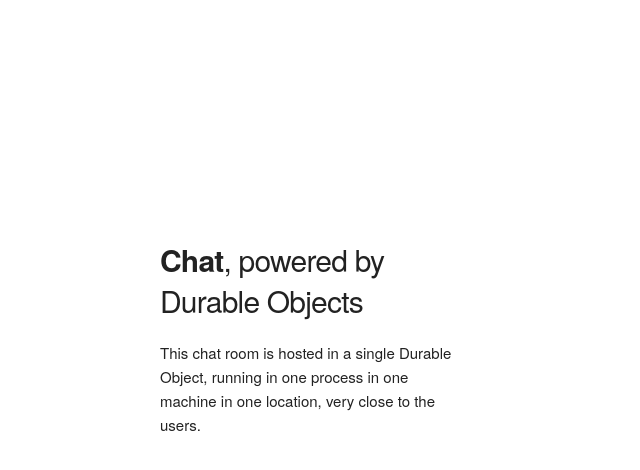
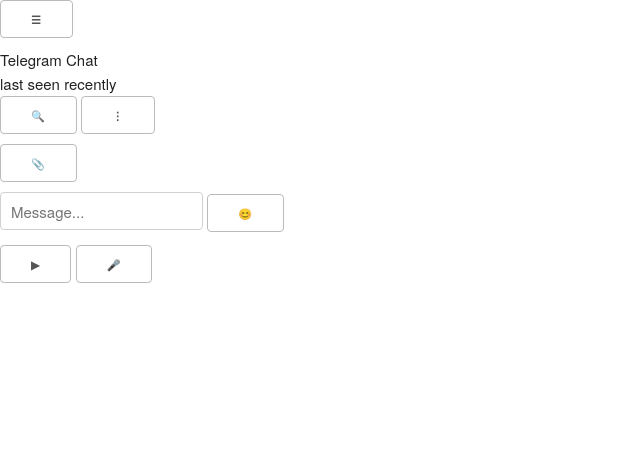
Before and after one commit to Abolfazlbntf/llllll, a React app: page public/index.html in a window 1280 px wide. Shown: the whole page, without its empty margins (0-640 px from the left). Built offline with nearby package versions, Linux system fonts and the light colour scheme; a web font is replaced by a local one.

Commit message:
Update index.html

```diff
--- a/public/index.html
+++ b/public/index.html
@@ -1,48 +1,80 @@
 <!doctype html>
 <html lang="en">
 	<head>
-		<!-- Basic Page Needs
-  –––––––––––––––––––––––––––––––––––––––––––––––––– -->
 		<meta charset="utf-8" />
-		<title>Chat!</title>
+		<title>Telegram Dark Chat</title>
 		<meta name="description" content="" />
 		<meta name="author" content="" />
-
-		<!-- Mobile Specific Metas
-  –––––––––––––––––––––––––––––––––––––––––––––––––– -->
 		<meta name="viewport" content="width=device-width, initial-scale=1" />
 
-		<!-- FONT
-  –––––––––––––––––––––––––––––––––––––––––––––––––– -->
+		<!-- فونت Iran Sans برای شبیه‌سازی فونت تلگرام -->
+		<link rel="stylesheet" href="https://cdn.jsdelivr.net/gh/rastikerdar/vazir-font@v30.1.0/dist/font-face.css">
 
-		<!-- CSS
-  –––––––––––––––––––––––––––––––––––––––––––––––––– -->
 		<link rel="stylesheet" href="css/normalize.css" />
 		<link rel="stylesheet" href="css/skeleton.css" />
 		<link rel="stylesheet" href="styles.css" />
 
-		<!-- Favicon
-  –––––––––––––––––––––––––––––––––––––––––––––––––– -->
 		<link rel="icon" type="image/ico" href="favicon.ico" />
 		<script src="/dist/index.js" type="module"></script>
 	</head>
-	<body>
-		<!-- Primary Page Layout
-  –––––––––––––––––––––––––––––––––––––––––––––––––– -->
-		<div class="container" style="width: 95%; height: 100%">
-			<div class="row" style="height: 100%">
-				<div class="one-third column" style="margin-top: 25%">
-					<h4><b>Chat</b>, powered by Durable Objects</h4>
-					<p>
-						This chat room is hosted in a single Durable Object, running in one
-						process in one machine in one location, very close to the users.
-					</p>
+	<body class="telegram-dark">
+		<div class="container" style="width: 100%; height: 100vh; max-width: 100%; padding: 0;">
+			<div class="chat-app">
+				<!-- هدر شبیه تلگرام -->
+				<div class="chat-header">
+					<div class="header-left">
+						<button class="icon-btn menu-btn">☰</button>
+						<div class="chat-info">
+							<div class="chat-title">Telegram Chat</div>
+							<div class="chat-status">last seen recently</div>
+						</div>
+					</div>
+					<div class="header-right">
+						<button class="icon-btn">🔍</button>
+						<button class="icon-btn">⋮</button>
+					</div>
 				</div>
-				<div class="two-thirds column" id="root"></div>
+
+				<!-- بخش پیام‌ها -->
+				<div class="messages-container" id="root">
+					<!-- پیام‌ها اینجا نمایش داده می‌شوند -->
+				</div>
+
+				<!-- نوار تایپ پیام شبیه تلگرام -->
+				<div class="message-input-container">
+					<button class="icon-btn attachment-btn">📎</button>
+					<div class="input-wrapper">
+						<input
+							type="text"
+							class="message-input"
+							placeholder="Message..."
+							id="messageInput"
+						/>
+						<button class="icon-btn emoji-btn">😊</button>
+					</div>
+					<button class="icon-btn send-btn" id="sendBtn">▶</button>
+					<button class="icon-btn mic-btn">🎤</button>
+				</div>
 			</div>
 		</div>
 
-		<!-- End Document
-  –––––––––––––––––––––––––––––––––––––––––––––––––– -->
+		<!-- اسکریپت برای ارسال پیام -->
+		<script>
+			document.getElementById('sendBtn').addEventListener('click', function() {
+				const input = document.getElementById('messageInput');
+				const message = input.value.trim();
+				if (message) {
+					// در اینجا می‌توانید منطق ارسال پیام را اضافه کنید
+					console.log('ارسال پیام:', message);
+					input.value = '';
+				}
+			});
+
+			document.getElementById('messageInput').addEventListener('keypress', function(e) {
+				if (e.key === 'Enter') {
+					document.getElementById('sendBtn').click();
+				}
+			});
+		</script>
 	</body>
 </html>
```
